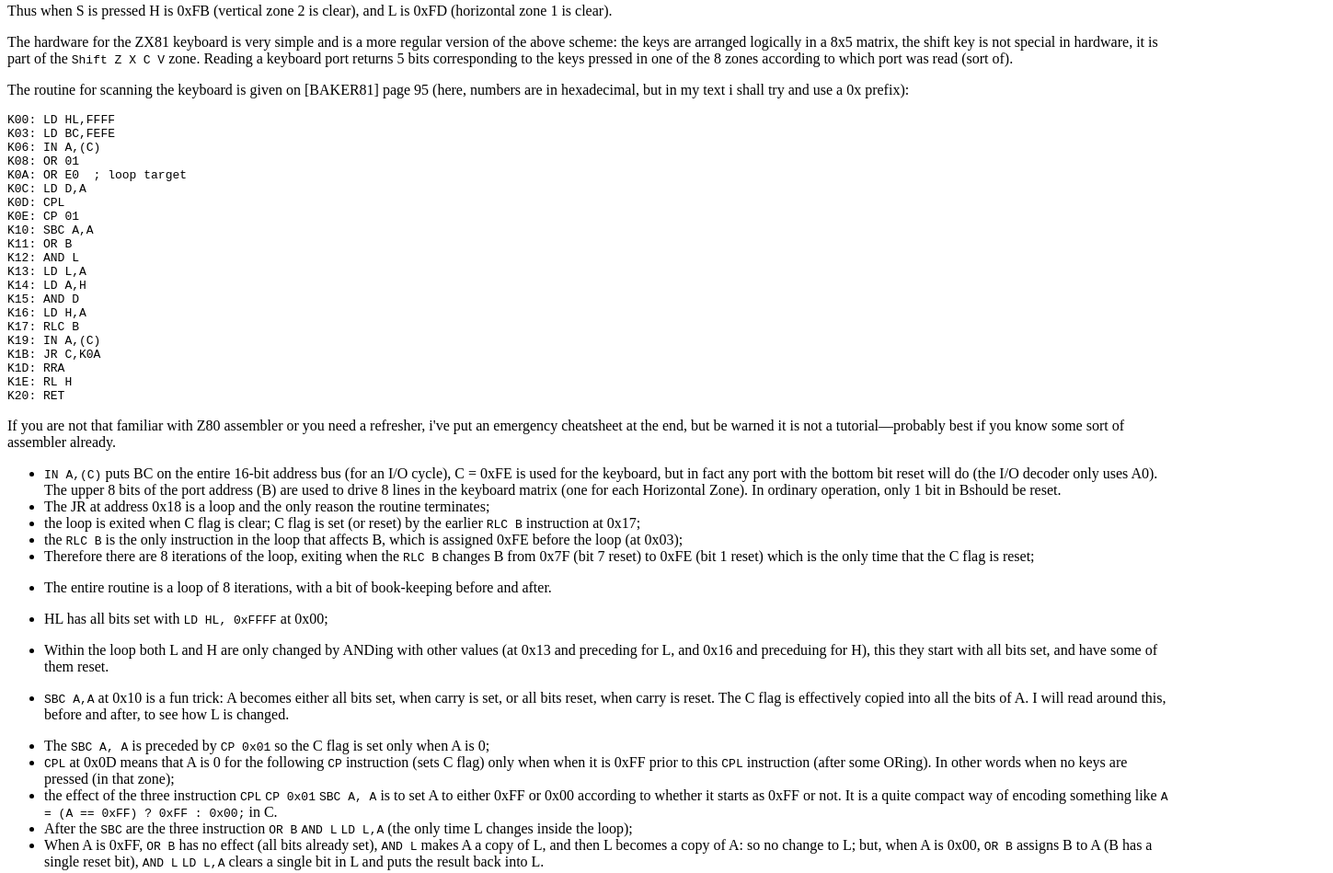
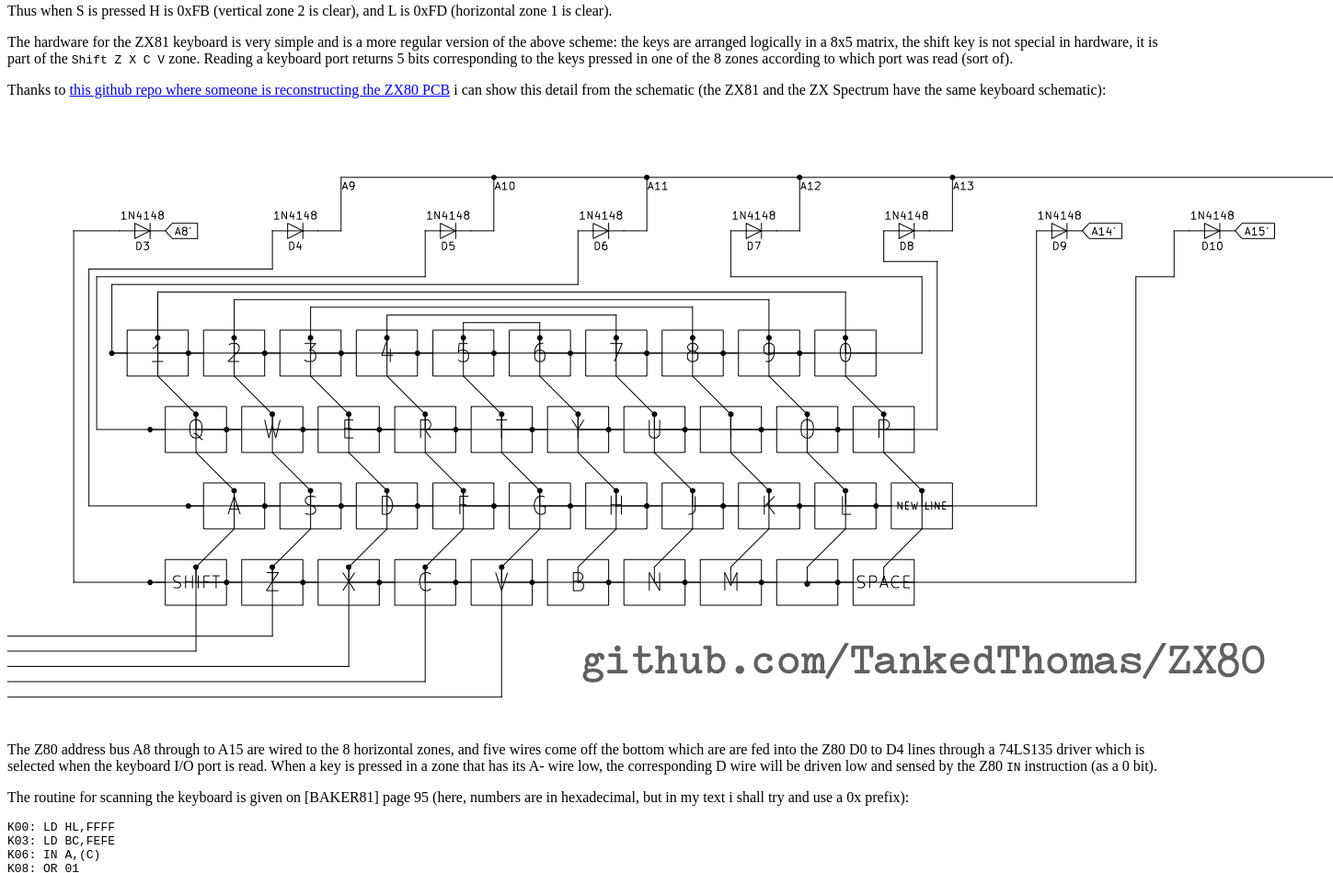
Before and after one commit to drj11/drj11.github.io, a plain HTML site: page 2026-02-09/zx81-keyboard.html in a window 1280 px wide. Shown: the part 559-1508 px from the top of the page at 92% size, 1449 px wide, since content can reach past the window. Drawn offline with Linux system fonts and the light colour scheme.

Commit message:
Add schematic

```diff
--- a/2026-02-09/zx81-keyboard.html
+++ b/2026-02-09/zx81-keyboard.html
@@ -52,6 +52,16 @@ version of the above scheme: the keys are arranged logically in a 8x5 matrix,
 the shift key is not special in hardware, it is part of the <code>Shift Z X C V</code>
 zone. Reading a keyboard port returns 5 bits corresponding to the keys
 pressed in one of the 8 zones according to which port was read (sort of).</p>
+<p>Thanks to <a href="https://github.com/TankedThomas/ZX80">this github repo where someone is reconstructing the ZX80
+PCB</a> i can show this detail from the
+schematic (the ZX81 and the ZX Spectrum have the same keyboard schematic):</p>
+<p><img src="../image/ZX80KeyboardSchematic.png"></p>
+<p>The Z80 address bus A8 through to A15 are wired to the 8 horizontal
+zones, and five wires come off the bottom which are are fed into the Z80
+D0 to D4 lines through a 74LS135 driver which is selected when the
+keyboard I/O port is read.
+When a key is pressed in a zone that has its A- wire low, the corresponding
+D wire will be driven low and sensed by the Z80 <code>IN</code> instruction (as a 0 bit).</p>
 <p>The routine for scanning the keyboard is given on [BAKER81] page 95 (here,
 numbers are in hexadecimal, but in my text i shall try and use a 0x prefix):</p>
 <pre><code>K00: LD HL,FFFF
@@ -152,6 +162,9 @@ not a tutorial—probably best if you know some sort of assembler already.</p>
   keyboard, but bit 6 is used for US/UK detection in the ROM and
   determines how many MARGIN lines are output for the video display.</li>
 </ul>
+<p>The keypress information returned by this <code>KEYBOARD</code> routine is a bit <em>raw</em>,
+[BAKER81] has a further routine that converts this raw keypress information
+into character codes.</p>
 <h3>Emergency Cheatsheet for Z80 assembler</h3>
 <ul>
 <li><code>LD</code> <em>Dest,Source</em> — LOADs (that is, <em>moves</em>) a thing from Source to Destination,
```
Also changed, not shown: image/ZX80KeyboardSchematic.png (added), 1 other file.
